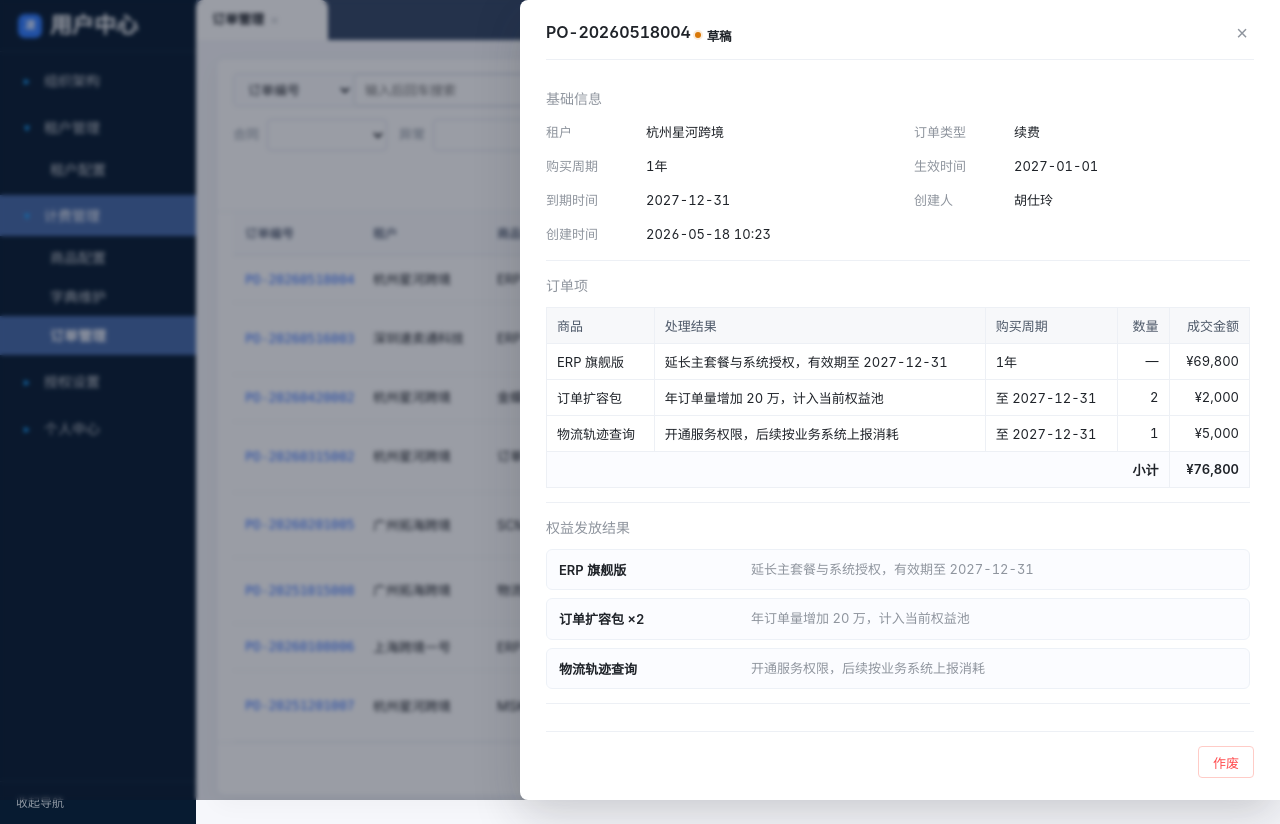
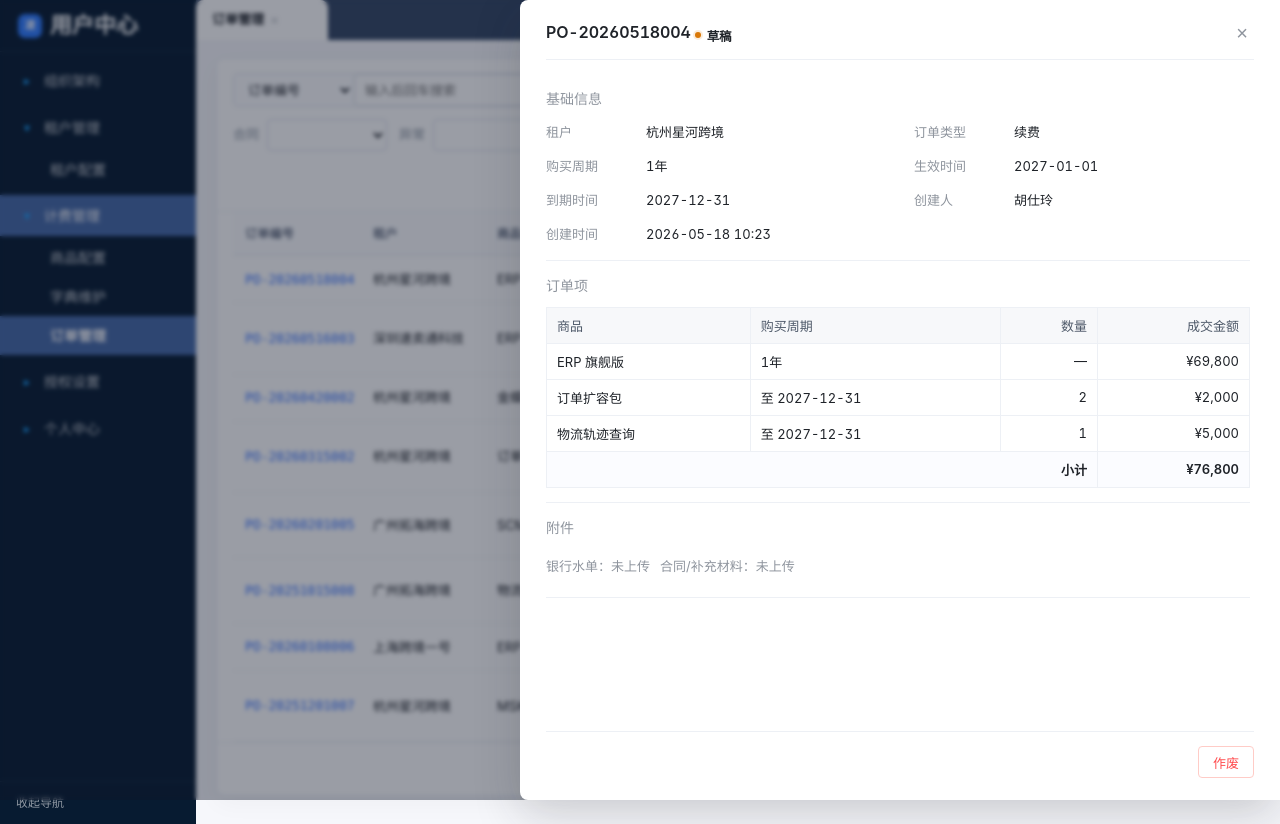
Before and after one commit to adahuhu/lingyi-ai-prototype, a plain HTML site: page crossborder-erp-billing-prototype/crossborder-erp-billing-order-management-feishu.html in a window 1280 px wide. Both pictures are taken after a click on the link "PO-20260518004". Drawn offline with Linux system fonts and the light colour scheme.

Commit message:
Remove order detail result blocks

```diff
--- a/crossborder-erp-billing-prototype/crossborder-erp-billing-order-management-feishu.html
+++ b/crossborder-erp-billing-prototype/crossborder-erp-billing-order-management-feishu.html
@@ -961,16 +961,11 @@ function openDrawer(idx) {
     '<div class="item"><span class="label">创建人</span><span class="value">' + o.createdBy + '</span></div>' +
     '<div class="item"><span class="label">创建时间</span><span class="value">' + o.createdAt + '</span></div>' +
     '</div></section>';
-  html += '<section class="order-detail-section"><h4>订单项</h4><table class="order-detail-table"><thead><tr><th>商品</th><th>处理结果</th><th>购买周期</th><th class="num">数量</th><th class="num">成交金额</th></tr></thead><tbody>';
+  html += '<section class="order-detail-section"><h4>订单项</h4><table class="order-detail-table"><thead><tr><th>商品</th><th>购买周期</th><th class="num">数量</th><th class="num">成交金额</th></tr></thead><tbody>';
   o.items.forEach(function (it) {
-    html += '<tr><td>' + it.name + '</td><td>' + itemResultText(it) + '</td><td>' + (it.period || o.period || '—') + '</td><td class="num">' + itemQtyText(it) + '</td><td class="num">' + moneyText(it.subtotal || 0) + '</td></tr>';
+    html += '<tr><td>' + it.name + '</td><td>' + (it.period || o.period || '—') + '</td><td class="num">' + itemQtyText(it) + '</td><td class="num">' + moneyText(it.subtotal || 0) + '</td></tr>';
   });
-  html += '</tbody><tfoot><tr><td colspan="4" class="num">小计</td><td class="num">' + moneyText(o.amount) + '</td></tr></tfoot></table></section>';
-  html += '<section class="order-detail-section"><h4>权益发放结果</h4><div class="entitlement-result-list">';
-  o.items.forEach(function (it) {
-    html += '<div class="entitlement-result-item"><div class="name">' + orderItemName(it) + '</div><div class="result">' + itemResultText(it) + '</div></div>';
-  });
-  html += '</div></section>';
+  html += '</tbody><tfoot><tr><td colspan="3" class="num">小计</td><td class="num">' + moneyText(o.amount) + '</td></tr></tfoot></table></section>';
   html += '<section class="order-detail-section"><h4>附件</h4><div class="attachment-list">' +
     attachmentChip(o.slip, '银行水单') +
     attachmentChip(o.contract, '合同/补充材料') +
```
